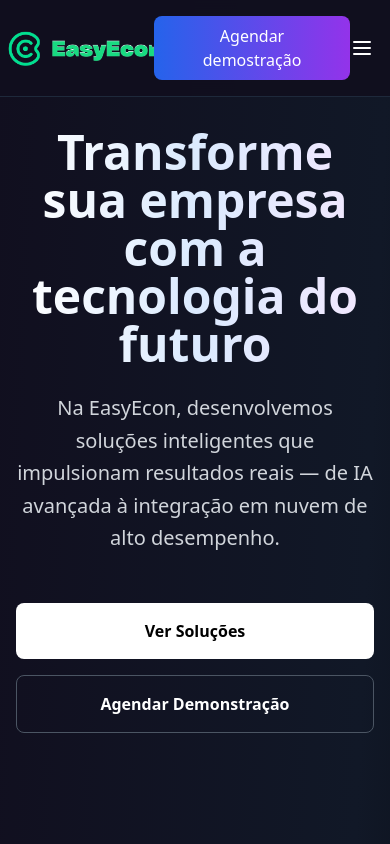
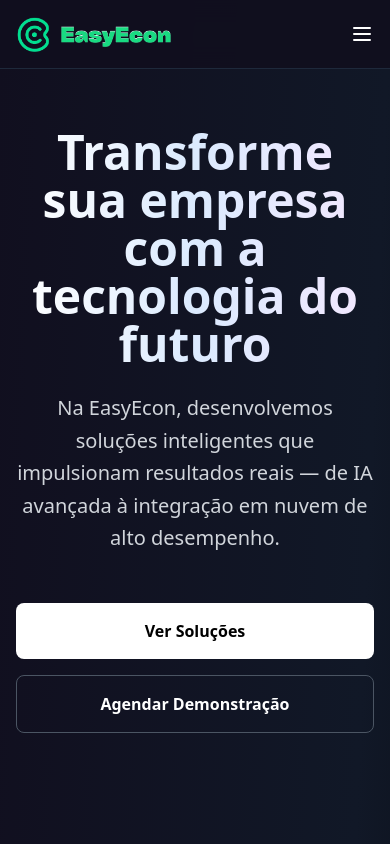
Before and after one commit to GuilhermeViana-22/SITE_EASYECON, a Vue app: page / in a window 390 px wide. Shown: the top 844 px of the page. Built offline with nearby package versions, Linux system fonts and the light colour scheme.

Commit message:
hidden button header

```diff
--- a/src/components/Header.vue
+++ b/src/components/Header.vue
@@ -7,7 +7,6 @@
 
           <img src="/public/logoName.png" alt="Logotipo" class="w-28 mt-1" />
         </div>
-        <!-- /home/gabdev/Downloads/logoName.png -->
       </div>
 
       <div class="hidden md:flex items-center space-x-8">
@@ -18,7 +17,7 @@
       </div>
 
       <button
-        class="bg-gradient-to-r from-blue-600 to-purple-600 hover:from-blue-700 hover:to-purple-700 px-6 py-2 rounded-lg font-medium transition-all duration-300 transform hover:scale-105 text-white">
+        class="hidden md:block bg-gradient-to-r from-blue-600 to-purple-600 hover:from-blue-700 hover:to-purple-700 px-6 py-2 rounded-lg font-medium transition-all duration-300 transform hover:scale-105 text-white">
         Agendar demostração
       </button>
 
```
